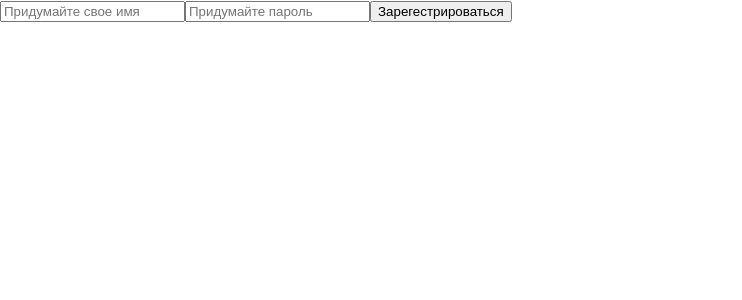
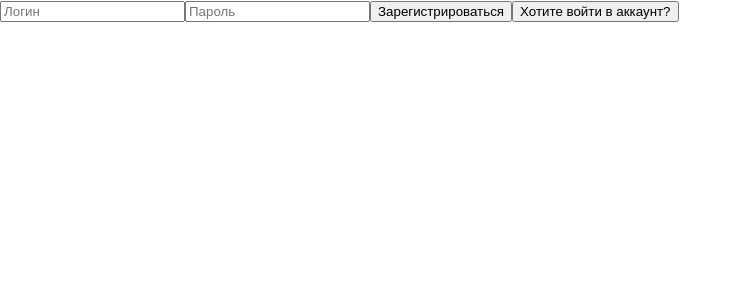
Before and after one commit to XyL1GaN4eG/ITMO-CSE-Web-Lab04, a React (Create React App) app in the folder front/front/: page /register in a window 1280 px wide. Shown: the top 300 px of the page, without its empty margins (0-742 px from the left). Built offline with nearby package versions, Linux system fonts and the light colour scheme.

Commit message:
feat: вынесение формы логина в отдельный компонент

```diff
--- /dev/null
+++ b/front/front/src/components/forms/AuthForm.js
@@ -0,0 +1,35 @@
+import React from 'react';
+
+const AuthForm = ({
+                      username,
+                      setUsername,
+                      password,
+                      setPassword,
+                      handleSubmit,
+                      buttonText,
+                      redirectText,
+                      onRedirect,
+                  }) => (
+    <form onSubmit={handleSubmit}>
+        <input
+            type="text"
+            placeholder="Логин"
+            value={username}
+            onChange={(event) => setUsername(event.target.value)}
+        />
+        <input
+            type="password"
+            placeholder="Пароль"
+            value={password}
+            onChange={(event) => setPassword(event.target.value)}
+        />
+        <button type="submit">{buttonText}</button>
+        {redirectText && onRedirect && (
+            <button type="button" onClick={onRedirect}>
+                {redirectText}
+            </button>
+        )}
+    </form>
+);
+
+export default AuthForm;
--- a/front/front/src/pages/LoginPage.js
+++ b/front/front/src/pages/LoginPage.js
@@ -1,6 +1,7 @@
 import React, {useContext, useState} from "react";
 import {useNavigate} from "react-router-dom";
 import {AuthContext} from "../context/AuthContext";
+import AuthForm from "../components/forms/AuthForm";
 
 const LoginPage = () => {
     const {login} = useContext(AuthContext)
@@ -24,29 +25,23 @@ const LoginPage = () => {
         }
     }
 
-    const handleRegisterRedirect = () =>{
+    const handleRegisterRedirect = () => {
         navigate("/register");
     }
 
     return (
         <>
-            <form onSubmit={handleSubmit}>
-                <input
-                    type="text"
-                    placeholder="Логин"
-                    value={username}
-                    onChange={(event) => setUsername(event.target.value)}
-                />
-                <input
-                    type="password"
-                    //todo: добавить скрытие и показывание пароля
-                    placeholder="Пароль"
-                    value={password}
-                    onChange={(event) => setPassword(event.target.value)}
-                />
-                <button type="submit">Войти</button>
-            </form>
-            <button onClick={handleRegisterRedirect}>"Хотите зарегестрироваться?"</button>
+            <AuthForm
+                username={username}
+                setUsername={setUsername}
+                password={password}
+                setPassword={setPassword}
+                handleSubmit={handleSubmit}
+                buttonText="Войти"
+                redirectText="Хотите зарегистрироваться?"
+                onRedirect={handleRegisterRedirect}
+            />
+
         </>
     )
 }
--- a/front/front/src/pages/MainPage.js
+++ b/front/front/src/pages/MainPage.js
@@ -1,7 +1,7 @@
 import React, {useContext, useState} from "react";
 import Graph from "../components/GraphicComp";
 import PointsTable from "../components/PointsTable";
-import FormInput from "../components/FormInput";
+import PointsForm from "../components/forms/PointsForm";
 import {checkPoint} from "../api/points";
 import {AuthContext} from "../context/AuthContext";
 
@@ -16,7 +16,7 @@ const MainPage = () => {
 
     return (
         <>
-            <FormInput onSubmit={handleAddPoint} />
+            <PointsForm onSubmit={handleAddPoint} />
             <Graph points={points} setPoints={setPoints} />
             <PointsTable points={points} />
         </>
--- a/front/front/src/pages/RegisterPage.js
+++ b/front/front/src/pages/RegisterPage.js
@@ -2,9 +2,9 @@ import React, {useContext, useState} from "react";
 import {useNavigate} from "react-router-dom";
 import {AuthContext} from "../context/AuthContext";
 import {register} from "../api/auth";
+import AuthForm from "../components/forms/AuthForm";
 
 const RegisterPage = () => {
-    const {login} = useContext(AuthContext)
     const [username, setUsername] = useState('');
     const [password, setPassword] = useState('');
     const navigate = useNavigate();
@@ -16,32 +16,28 @@ const RegisterPage = () => {
             const data = await register(username, password)
             if (data) {
                 console.log("успешная регистрация: ", data)
-                navigate("/main");
+                navigate("/");
             }
-        } catch (e) {
-            console.error("Ошибка при регистрации: ", e);
+        } catch (error) {
+            console.error("Ошибка при регистрации: ", error);
         }
     }
 
+    const handleLoginRedirect = () => {
+        navigate("/")
+    }
+
     return (
-        <>
-            <form onSubmit={handleSubmit}>
-                <input
-                    type="text"
-                    placeholder={"Придумайте свое имя"}
-                    value={username}
-                    onChange={(event) => setUsername(event.target.value)}
-                />
-                <input
-                    type="text"
-                    placeholder={"Придумайте пароль"}
-                    value={password}
-                    //todo: добавить требование при вводе чтобы пароль был сложный
-                    onChange={(event) => setPassword(event.target.value)}
-                />
-                <button type="submit">Зарегестрироваться</button>
-            </form>
-        </>
+        <AuthForm
+            username={username}
+            setUsername={setUsername}
+            password={password}
+            setPassword={setPassword}
+            handleSubmit={handleSubmit}
+            buttonText="Зарегистрироваться"
+            redirectText="Хотите войти в аккаунт?"
+            onRedirect={handleLoginRedirect}
+        />
     )
 }
 
```
